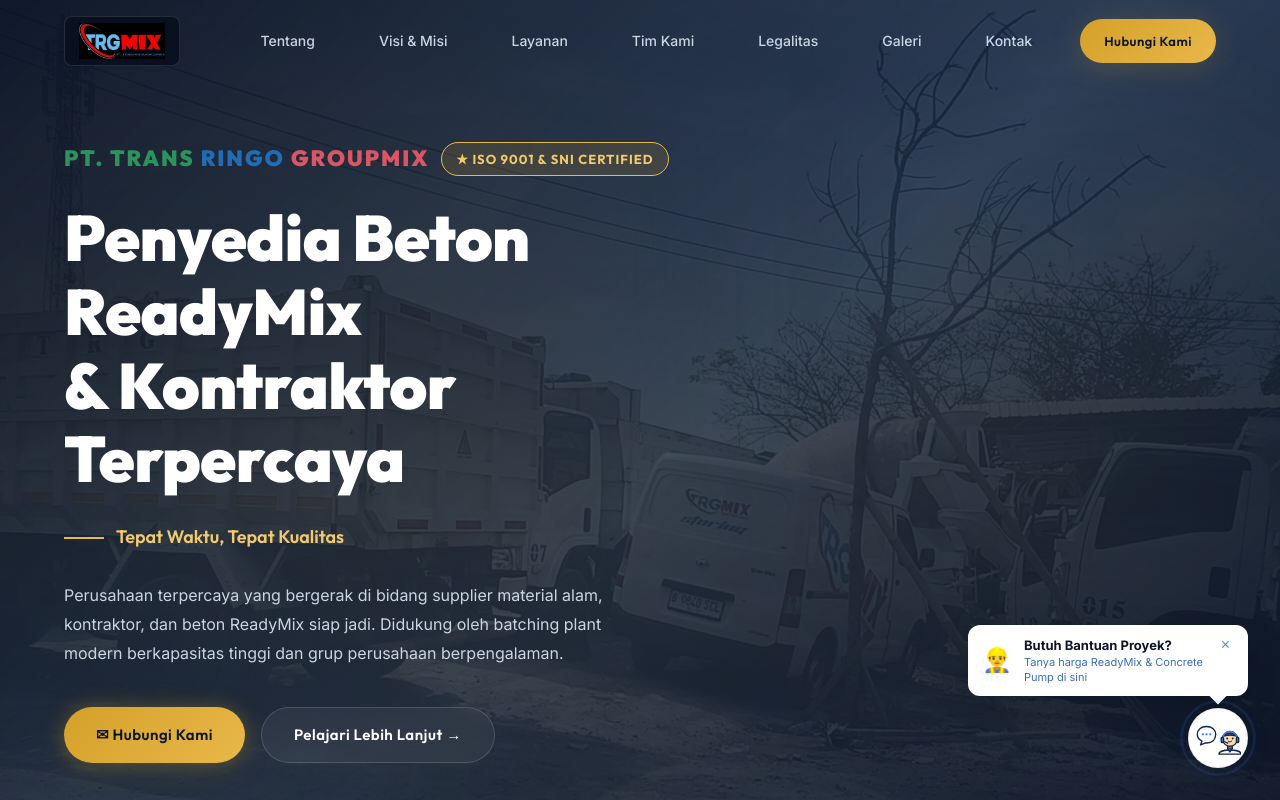
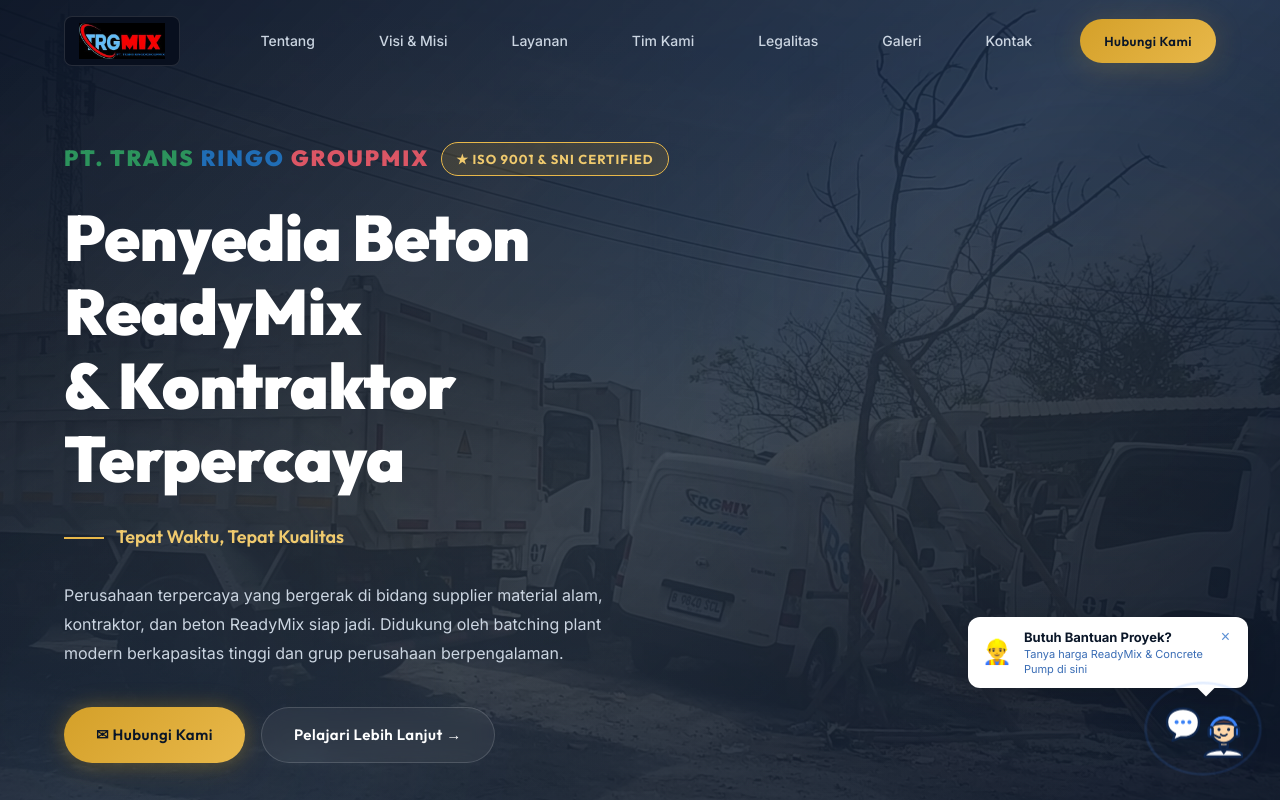
Before and after one commit to WagYu31/pt-trans-ringo-groupmix, a Next.js app: page / in a window 1280 px wide. Shown: the top 800 px of the page. Built offline with nearby package versions, Linux system fonts and the light colour scheme.

Commit message:
feat: redesign trigger to use transparent floating mascot, keep mascot visible on active state

```diff
--- a/app/components/WhatsAppWidget.js
+++ b/app/components/WhatsAppWidget.js
@@ -121,17 +121,18 @@
         aria-label="Hubungi kami lewat WhatsApp"
         title="Hubungi Kami"
       >
-        {isOpen ? (
-          <span className="wa-trigger-close-icon">×</span>
-        ) : (
-          <svg viewBox="0 0 100 80" width="46" height="38" className="wa-agent-svg">
-            {/* SPEECH BUBBLE */}
+        <svg viewBox="0 0 100 80" width="80" height="64" className="wa-agent-svg">
+          {/* SPEECH BUBBLE - only visible if NOT open */}
+          {!isOpen && (
+            <>
               <path d="M25 15 C13 15, 5 22, 5 32 C5 38, 9 44, 15 47 L12 55 L22 51 C23 51, 24 51, 25 51 C37 51, 45 44, 45 32 C45 22, 37 15, 25 15 Z" fill="#fff" stroke="#0f264c" strokeWidth="3" strokeLinejoin="round" />
               <circle cx="17" cy="32" r="2.5" fill="#3b82f6" />
               <circle cx="25" cy="32" r="2.5" fill="#3b82f6" />
               <circle cx="33" cy="32" r="2.5" fill="#3b82f6" />
+            </>
+          )}
 
-            {/* CUSTOMER SUPPORT AGENT */}
+          {/* CUSTOMER SUPPORT AGENT (always visible) */}
           <path d="M60 42 C60 26, 92 26, 92 42" fill="#a0522d" stroke="#0f264c" strokeWidth="3" />
           <path d="M52 75 C52 63, 100 63, 100 75 Z" fill="#fff" stroke="#0f264c" strokeWidth="3" strokeLinejoin="round" />
           <rect x="71" y="52" width="10" height="10" fill="#fed7aa" stroke="#0f264c" strokeWidth="3" />
@@ -149,7 +150,6 @@
           <path d="M62 47 L70 51" fill="none" stroke="#0f264c" strokeWidth="2.5" strokeLinecap="round" />
           <circle cx="71" cy="51" r="1.5" fill="#0f264c" />
         </svg>
-        )}
         {!isOpen && <span className="wa-trigger-pulse"></span>}
       </button>
 
--- a/app/globals.css
+++ b/app/globals.css
@@ -3481,13 +3481,10 @@
 
 /* Floating Trigger Button */
 .wa-trigger-btn {
-  width: 60px;
-  height: 60px;
-  border-radius: 50%;
-  background: var(--white);
-  color: var(--navy-900);
-  border: 1px solid rgba(15, 38, 76, 0.08);
-  box-shadow: 0 8px 24px rgba(15, 38, 76, 0.12);
+  width: 90px;
+  height: 72px;
+  background: transparent;
+  border: none;
   display: flex;
   justify-content: center;
   align-items: center;
@@ -3495,25 +3492,33 @@
   position: relative;
   z-index: 1002;
   transition: all 0.3s cubic-bezier(0.175, 0.885, 0.32, 1.275);
+  filter: drop-shadow(0 6px 12px rgba(15, 38, 76, 0.15));
+  animation: wa-float 4s ease-in-out infinite;
 }
 
 .wa-trigger-btn:hover {
-  transform: scale(1.08) translateY(-2px);
-  box-shadow: 0 12px 30px rgba(15, 38, 76, 0.18);
+  transform: scale(1.08) translateY(-4px);
+  filter: drop-shadow(0 10px 20px rgba(15, 38, 76, 0.25));
+  animation-play-state: paused;
 }
 
 .wa-trigger-btn.active {
-  background: var(--navy-900);
-  color: var(--white);
-  box-shadow: 0 4px 12px rgba(10, 25, 47, 0.3);
-}
-
+  animation: none;
+}
+
+/* Floating animation */
+@keyframes wa-float {
+  0%, 100% {
+    transform: translateY(0);
+  }
+  50% {
+    transform: translateY(-6px);
+  }
+}
+
+/* Close icon is no longer used since mascot is always visible */
 .wa-trigger-close-icon {
-  font-size: 28px;
-  line-height: 1;
-  font-weight: 300;
-  display: inline-block;
-  transform: translateY(-1px);
+  display: none;
 }
 
 /* Pulsing effect when closed */
@@ -3544,7 +3549,7 @@
 /* Tooltip Bubble */
 .wa-tooltip-bubble {
   position: absolute;
-  bottom: 72px;
+  bottom: 80px;
   right: 0;
   width: 280px;
   background: var(--white);
@@ -3620,7 +3625,7 @@
 .wa-tooltip-arrow {
   position: absolute;
   bottom: -6px;
-  right: 24px;
+  right: 36px;
   width: 12px;
   height: 12px;
   background: var(--white);
@@ -3631,7 +3636,7 @@
 /* Chat Form Card */
 .wa-form-card {
   position: absolute;
-  bottom: 72px;
+  bottom: 80px;
   right: 0;
   width: 360px;
   background: var(--white);
```
Lines whose indentation alone changed are shown as unchanged.
